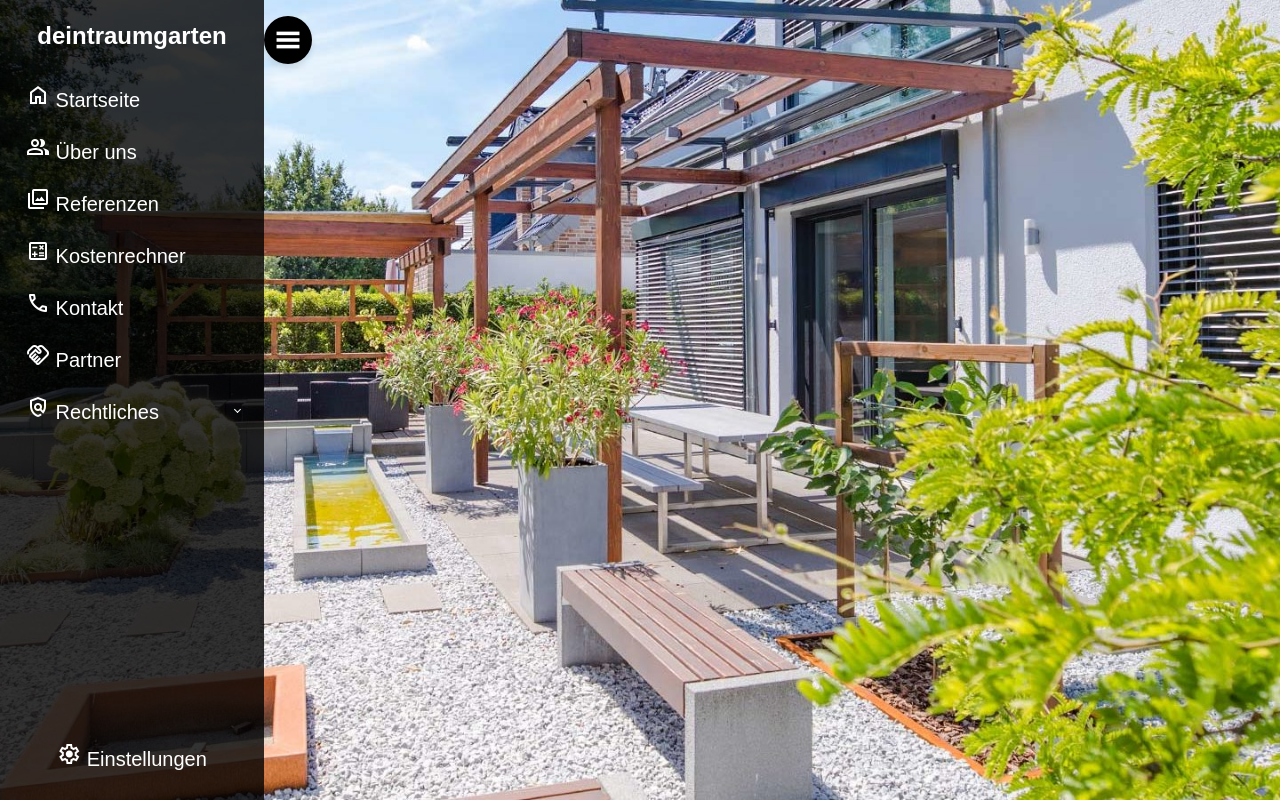
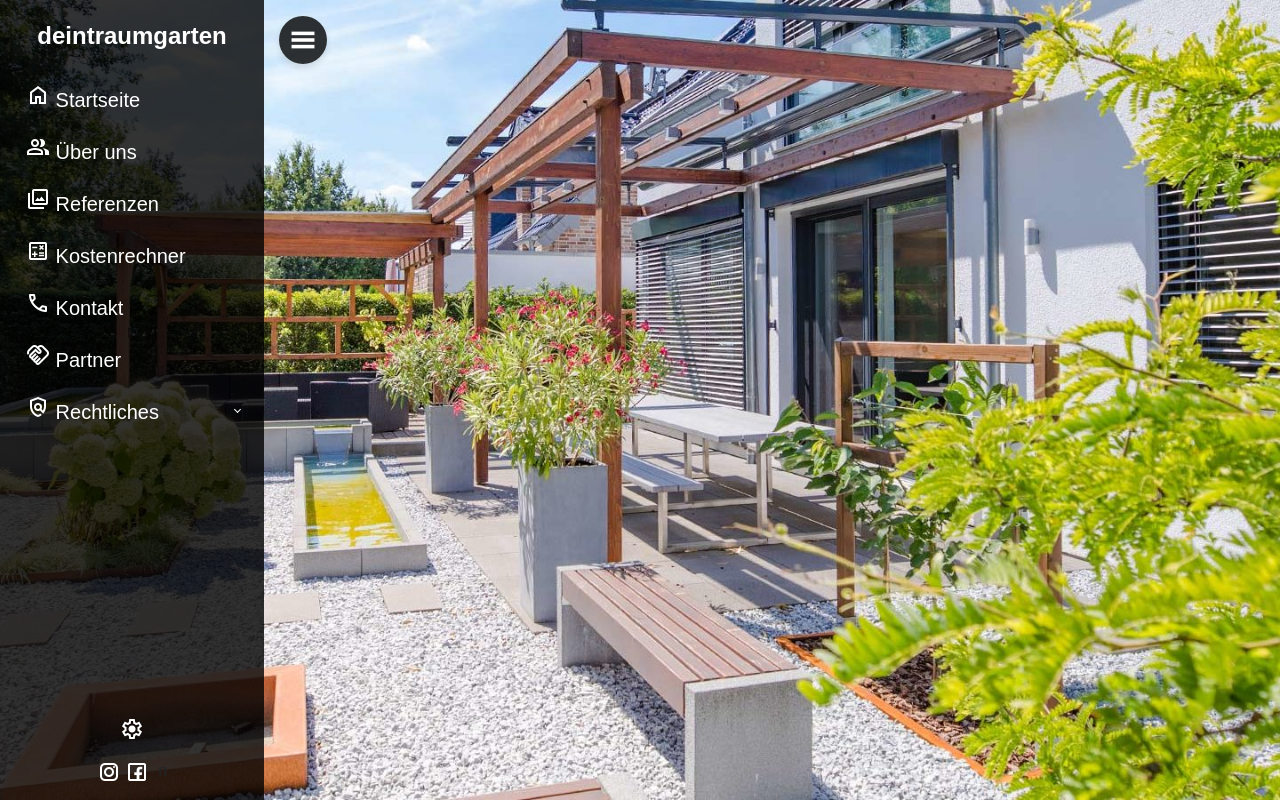
Before and after one commit to vitali2772/dtg, a Django app: page / in a window 1280 px wide. Run offline with Django 5.2, Linux system fonts and the light colour scheme.

Commit message:
entwurf nach erstem meeting

```diff
--- a/deintraumgarten/myapp/static/styles/style.css
+++ b/deintraumgarten/myapp/static/styles/style.css
@@ -1,4 +1,3 @@
-/* Hintergrundbild für die gesamte Seite */
 body {
     font-family: 'Poppins', sans-serif;
     background-image: url('/static/images/bg.jpg');
@@ -54,10 +53,11 @@ a {
     position: fixed; /* Fixiert, um immer sichtbar zu bleiben */
     left: 264px; /* Anfangs rechts von der geöffneten Sidebar */
     top: 1rem; /* Abstand vom oberen Rand */
-    background-color: #000; /* Schwarzer Hintergrund */
+    background-color: rgba(0, 0, 0, 0.8); /* Transparente Sidebar */
     color: #fff; /* Weiße Schriftfarbe */
     border: none; /* Kein Rahmen */
     padding: 0.75rem; /* Symmetrische Polsterung */
+    margin-left: 15px;
     cursor: pointer; /* Zeiger-Cursor */
     z-index: 1050; /* Über der Sidebar */
     transition: left 0.35s ease-in-out; /* Bewegung synchron zur Sidebar */
--- a/deintraumgarten/myapp/templates/base.html
+++ b/deintraumgarten/myapp/templates/base.html
@@ -18,11 +18,13 @@
   <body>
 
     <div class="d-flex">
-      <!-- Sidebar -->
+
+      <!-- Titel & Logo der Sidebar -->
       <aside id="sidebar" class="sidebar-toggle">
           <div class="sidebar-logo">
               <a href="#">deintraumgarten</a>
           </div>
+
           <!-- Sidebar Navigation -->
           <ul class="sidebar-nav p-0">
               <li class="sidebar-item">
@@ -83,19 +85,33 @@
           <div class="sidebar-footer">
               <a href="#" class="sidebar-link">
                   <i class="material-symbols-outlined">settings</i>
-                  <span>Einstellungen</span>
+              </a>
+              <a>
+                  <span>
+                    <img src="static/images/instagram.png" alt="An example icon" style="width:24px;height:24px" />
+                  </span>
+              </a>
+              <a>
+                  <span>
+                    <img src="static/images/facebook.png" alt="An example icon" style="width:24px;height:24px" />
+                  </span>
+              </a>
+              <a>
+                  <i class="material-symbols-outlined"></i>
+                  <a>n</a>
               </a>
           </div>
       </aside>
+
       <!-- Toggle Button -->
       <button class="toggler-btn" type="button">
           <i class="material-symbols-outlined">menu</i>
       </button>
-  </div>
+
+    </div>
 
 
 
-    <div class="container">{% block content %} {% endblock %}</div>
     <script src="https://code.jquery.com/jquery-3.3.1.slim.min.js"></script>
     <script src="https://cdn.jsdelivr.net/npm/bootstrap@5.3.3/dist/js/bootstrap.bundle.min.js" integrity="sha384-YvpcrYf0tY3lHB60NNkmXc5s9fDVZLESaAA55NDzOxhy9GkcIdslK1eN7N6jIeHz" crossorigin="anonymous"></script>
     <script>
@@ -104,9 +120,7 @@
 
       toggler.addEventListener("click", function () {
       sidebar.classList.toggle("collapsed");
-      // Button bewegt sich durch CSS-Transition synchron
       });
-
     </script>
   </body>
 </html>
```
Also changed, not shown: deintraumgarten/myapp/static/images/facebook.png (added), deintraumgarten/myapp/static/images/instagram.png (added), 1 other file.
